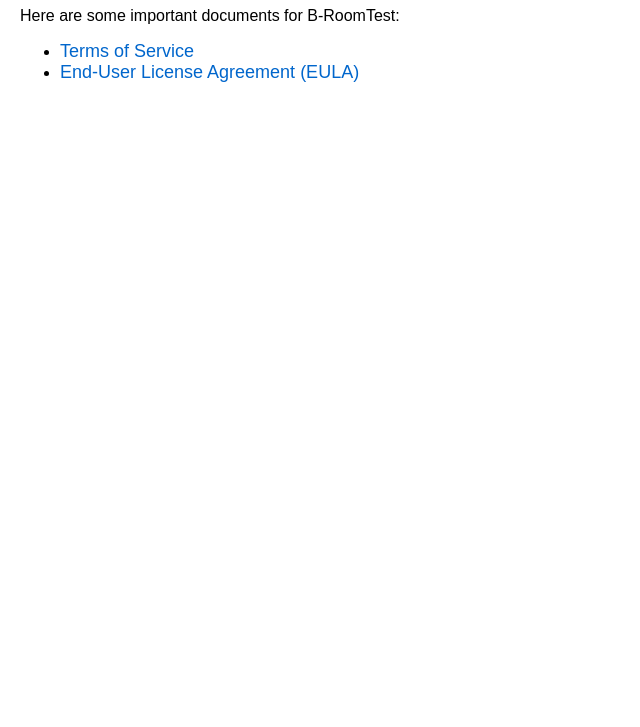
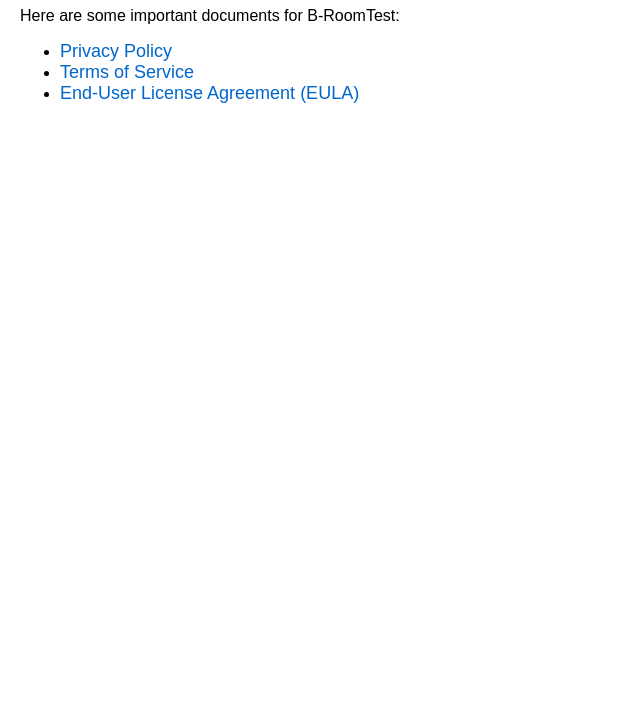
Before and after one commit to epicality85/epicality85.github.io, a plain HTML site: page index.html in a window 1280 px wide. Shown: the part 73-800 px from the top of the page, without its empty margins (0-640 px from the left). Drawn offline with Linux system fonts and the light colour scheme.

Commit message:
Update index.html
Update to add Privacy Policy

```diff
--- a/index.html
+++ b/index.html
@@ -16,6 +16,7 @@
     <h1>Welcome to B-RoomTest</h1>
     <p>Here are some important documents for B-RoomTest:</p>
     <ul>
+        <li><a href="B-RoomTest_Privacy_Policy.html">Privacy Policy</a></li>
         <li><a href="B-RoomTest_Terms_of_Service.html">Terms of Service</a></li>
         <li><a href="B-RoomTest_EULA.html">End-User License Agreement (EULA)</a></li>
     </ul>
```
